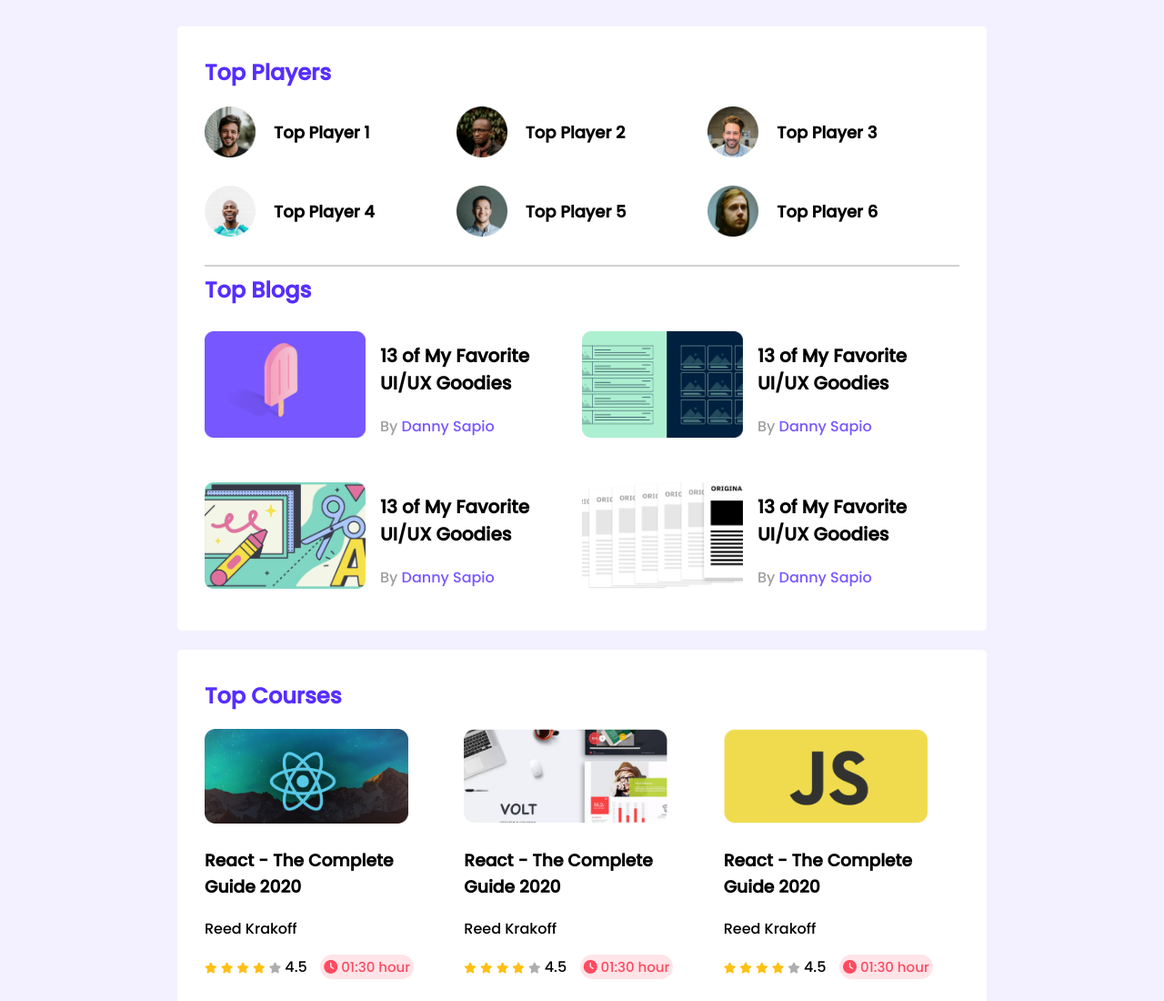
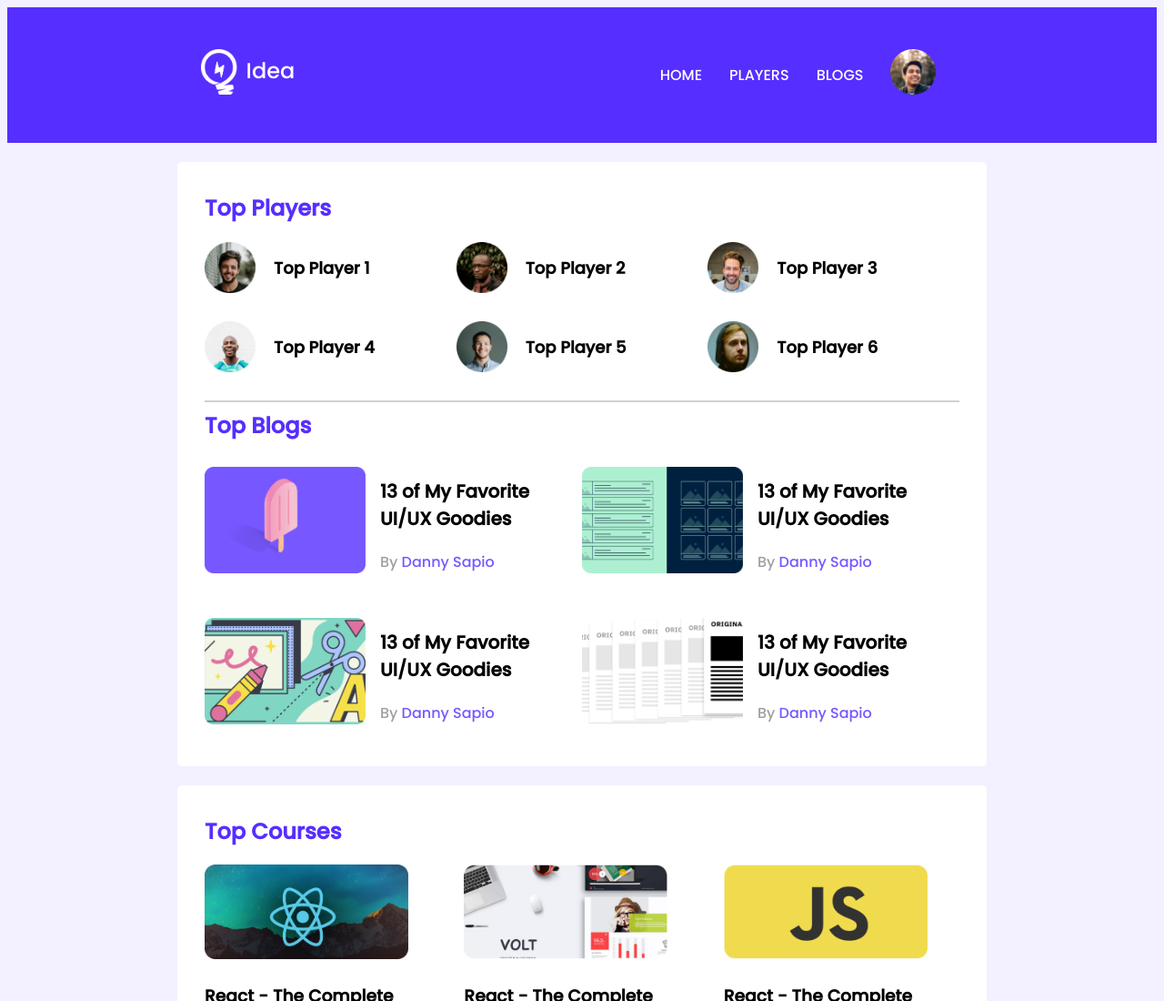
Before and after one commit to Mohammed-Mahim/leader-board-css3, a plain HTML site: page index.html in a window 1280 px wide. Shown: the top 1100 px of the page at 91% size. Drawn offline with Linux system fonts and the light colour scheme.

Commit message:
finished website

```diff
--- a/index.html
+++ b/index.html
@@ -17,7 +17,23 @@
 <body>
     <!-- header-start  -->
     <header>
+        <nav>
+            <div class="navbar">
+                <div class="nav-logo">
+                    <img src="images/icons/logo.png" alt="">
+                    <span class="idea" href="#">Idea</span>
+                </div>
+                <div class="nav-item">
+                    <ul>
+                        <li><a href="#">Home</a></li>
+                        <li><a href="#">Players</a></li>
+                        <li><a href="#">Blogs</a></li>
+                        <li><a href="#"><img class="header-img" src="images/icons/profile.png" alt=""></a></li>
+                    </ul>
+                </div>
 
+            </div>
+        </nav>
     </header>
     <!-- header-end  -->
 
--- a/styles/style.css
+++ b/styles/style.css
@@ -21,6 +21,54 @@ main {
 }
 hr{
     border:1px solid #D1D1D1
+}
+/* Navbar  */
+.navbar {
+    background-color: #562EFF;
+    display: flex;
+    justify-content: space-around;
+    align-items: center;
+}
+.nav-logo, .nav-item{
+    margin: 30px 0;
+}
+.nav-logo{
+    position: relative;
+}
+.nav-item ul {
+    display: flex;
+    list-style-type: none;
+    align-items: center;
+}
+.nav-item ul li{
+    margin-right: 30px;
+}
+.header-img{
+  width:50px;
+
+}
+.nav-item ul li a{
+    color: #fff;
+    text-decoration: none;
+    text-transform: uppercase;
+    font-size: 16px;
+    transition: font-size 2s;
+}
+.nav-item ul li a:hover{
+    color: rgba(241, 3, 31, 0.555);
+    font-size: 20px;
+    display: block;
+}
+.nav-logo img{
+    width: 40px;
+    height: 50px;
+}
+.idea {
+    position: absolute;
+    left: 50px;
+    top: 6px;
+    color: #fff;
+    font-size: 24px;
 }
 /* Top player style  */
 .top-players{
@@ -131,11 +179,12 @@ hr{
         grid-template-columns: repeat(1, 1fr);
     }
 
-    .player-item, .blog,  {
+    .player-item, .blog{
 
         align-items: center;
         flex-direction: column;
     }
+
     .top-players-heading {
         text-align: center;
     }
```
